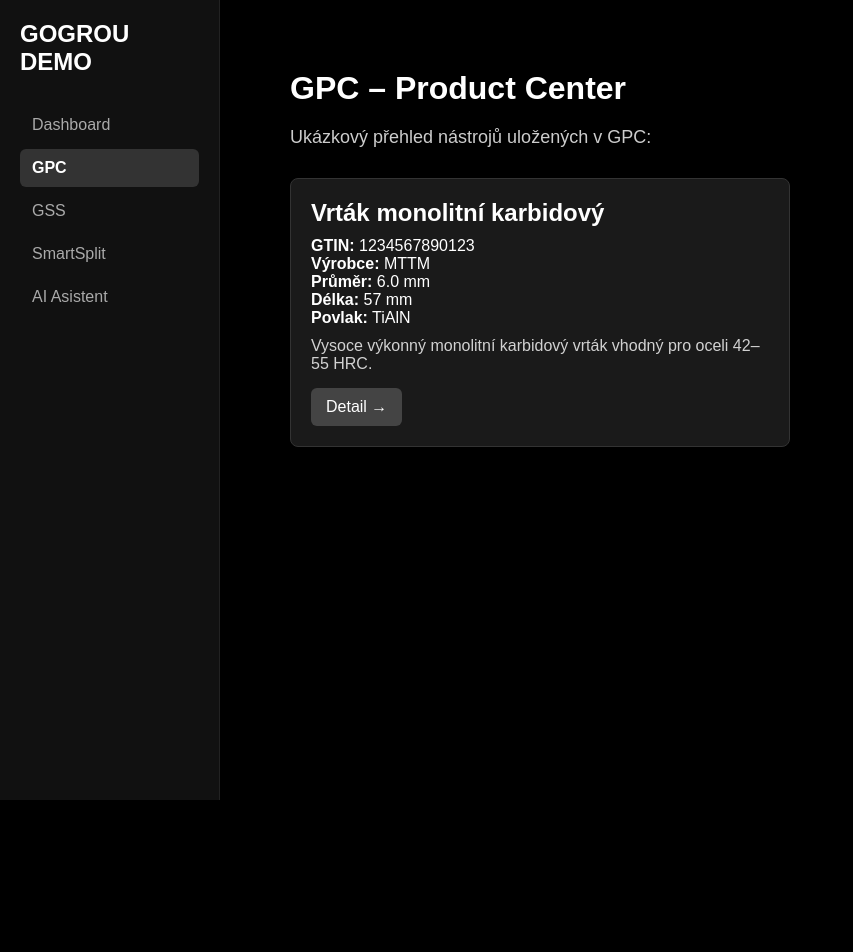
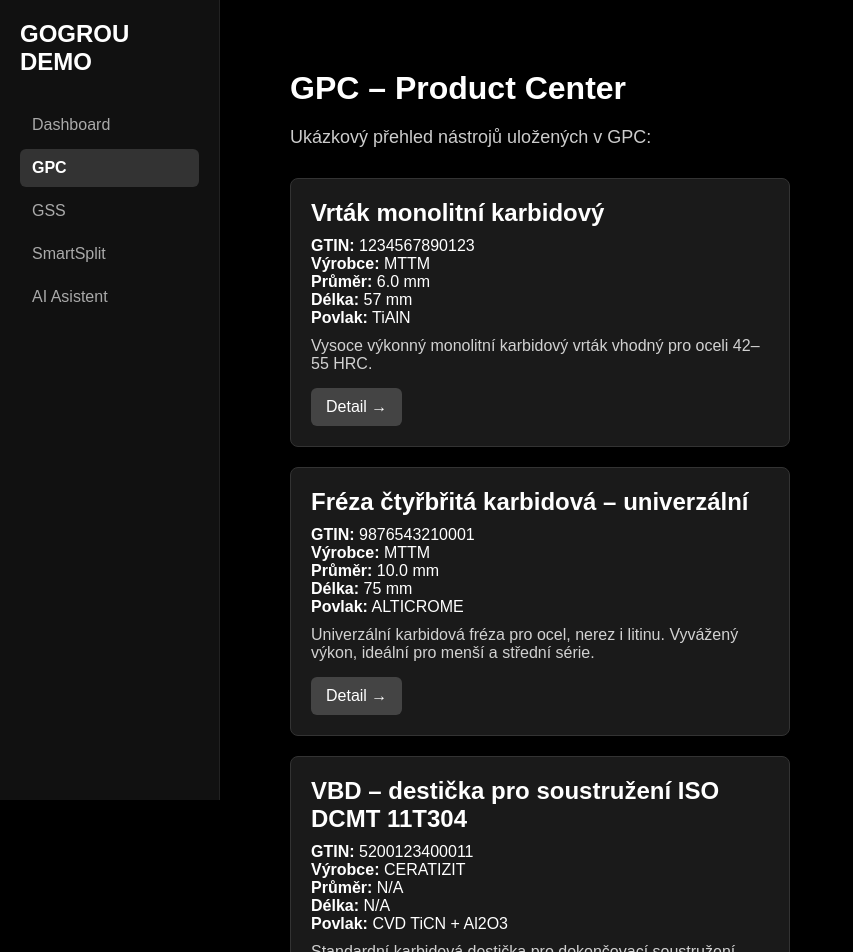
Before and after one commit to gogrou-app/gogrou-demo, a Next.js app: page /gpc in a window 1280 px wide. Shown: the top 952 px of the page, without its empty margins (0-853 px from the left). Before the commit the page ends 800 px from the top, so only its background shows below. Built offline with nearby package versions, Linux system fonts and the light colour scheme.

Commit message:
Update data.js

```diff
--- a/app/gpc/data.js
+++ b/app/gpc/data.js
@@ -1,14 +1,37 @@
 export const tools = [
   {
-    id: "t01",
+    id: 1,
     name: "Vrták monolitní karbidový",
     gtin: "1234567890123",
     manufacturer: "MTTM",
     diameter: "6.0 mm",
     length: "57 mm",
     coating: "TiAlN",
-    type: "Vrtání",
-    image: "/placeholder-tool.png",
-    description: "Vysoce výkonný monolitní karbidový vrták vhodný pro oceli 42–55 HRC.",
+    description:
+      "Vysoce výkonný monolitní karbidový vrták vhodný pro oceli 42–55 HRC."
   },
+
+  {
+    id: 2,
+    name: "Fréza čtyřbřitá karbidová – univerzální",
+    gtin: "9876543210001",
+    manufacturer: "MTTM",
+    diameter: "10.0 mm",
+    length: "75 mm",
+    coating: "ALTICROME",
+    description:
+      "Univerzální karbidová fréza pro ocel, nerez i litinu. Vyvážený výkon, ideální pro menší a střední série."
+  },
+
+  {
+    id: 3,
+    name: "VBD – destička pro soustružení ISO DCMT 11T304",
+    gtin: "5200123400011",
+    manufacturer: "CERATIZIT",
+    diameter: "N/A",
+    length: "N/A",
+    coating: "CVD TiCN + Al2O3",
+    description:
+      "Standardní karbidová destička pro dokončovací soustružení ocelí. Vysoká životnost díky CVD povlaku."
+  }
 ];
```
